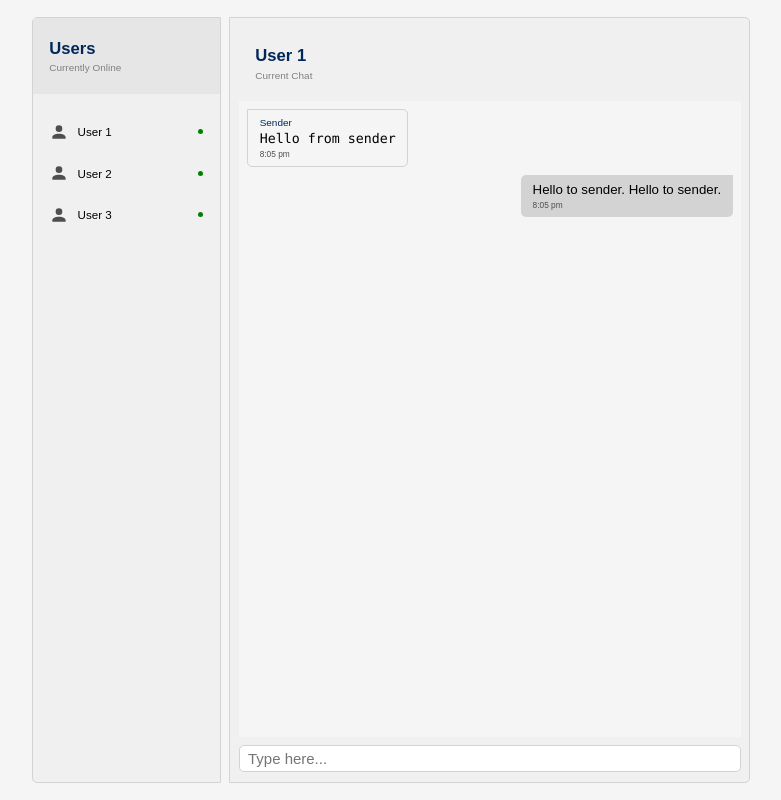
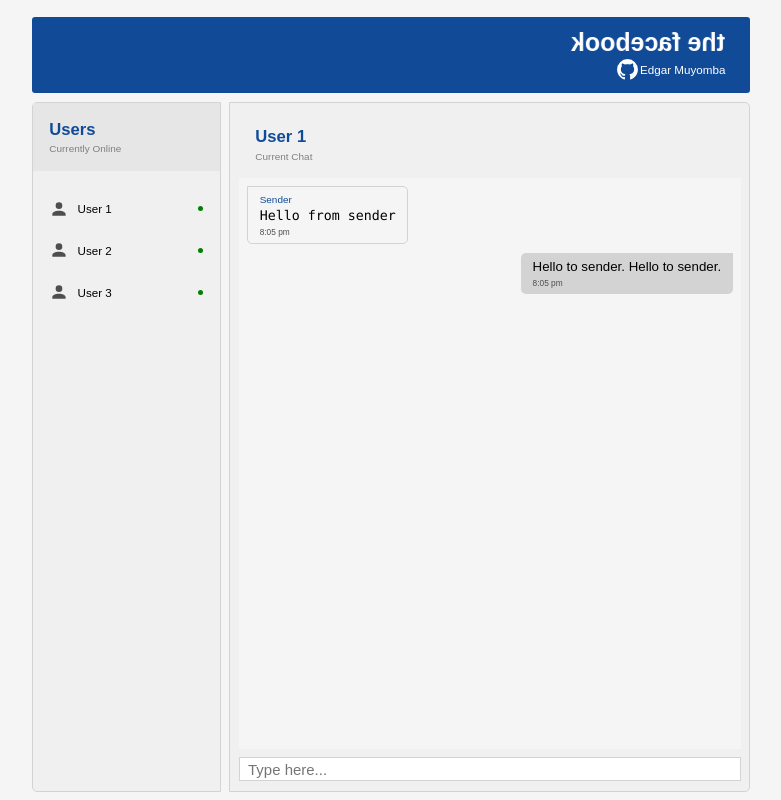
Before and after one commit to edgarmuyomba/pythonSockets, a plain HTML site: page Simple ChatRoom/client/index.html in a window 1280 px wide. Shown: the whole page, without its empty margins (249-1030 px from the left). Drawn offline with Linux system fonts and the light colour scheme.

Commit message:
client styles

```diff
--- a/Simple ChatRoom/client/index.html
+++ b/Simple ChatRoom/client/index.html
@@ -10,6 +10,17 @@
 </head>
 
 <body>
+    <div class="bookface">
+        <p class="name">the facebook</p>
+        <div class="author">
+            <svg xmlns="http://www.w3.org/2000/svg" viewBox="0 0 24 24">
+                <title>github</title>
+                <path
+                    d="M12,2A10,10 0 0,0 2,12C2,16.42 4.87,20.17 8.84,21.5C9.34,21.58 9.5,21.27 9.5,21C9.5,20.77 9.5,20.14 9.5,19.31C6.73,19.91 6.14,17.97 6.14,17.97C5.68,16.81 5.03,16.5 5.03,16.5C4.12,15.88 5.1,15.9 5.1,15.9C6.1,15.97 6.63,16.93 6.63,16.93C7.5,18.45 8.97,18 9.54,17.76C9.63,17.11 9.89,16.67 10.17,16.42C7.95,16.17 5.62,15.31 5.62,11.5C5.62,10.39 6,9.5 6.65,8.79C6.55,8.54 6.2,7.5 6.75,6.15C6.75,6.15 7.59,5.88 9.5,7.17C10.29,6.95 11.15,6.84 12,6.84C12.85,6.84 13.71,6.95 14.5,7.17C16.41,5.88 17.25,6.15 17.25,6.15C17.8,7.5 17.45,8.54 17.35,8.79C18,9.5 18.38,10.39 18.38,11.5C18.38,15.32 16.04,16.16 13.81,16.41C14.17,16.72 14.5,17.33 14.5,18.26C14.5,19.6 14.5,20.68 14.5,21C14.5,21.27 14.66,21.59 15.17,21.5C19.14,20.16 22,16.42 22,12A10,10 0 0,0 12,2Z" />
+            </svg>
+            <a href="https://github.com/edgarmuyomba">Edgar Muyomba</a>
+        </div>
+    </div>
     <div class="users">
         <div class="header">
             <p class="title">Users</p>
--- a/Simple ChatRoom/client/styles.css
+++ b/Simple ChatRoom/client/styles.css
@@ -8,27 +8,64 @@
 :root {
     font-size: calc(0.8vh + 0.8vw);
     --grey: rgb(78, 78, 78);
-    --blue: rgb(0, 39, 90);
+    --blue: rgb(17, 75, 151);
     --lightgray: rgb(230, 230, 230);
 }
 
 body {
     background-color: whitesmoke;
     padding: 1rem 10rem;
-    display: flex;
+    display: grid;
+    grid-template-rows: 10% 90%;
+    grid-template-columns: 20% 55%;
     justify-content: center;
     gap: 0.5rem;
     height: 100vh;
     width: 100vw;
 }
 
+div.bookface {
+    grid-area: 1 / 1 / 2 / 3;
+    background-color: var(--blue);
+    display: flex;
+    flex-direction: column;
+    justify-content: center;
+    align-items: end;
+    padding: 0 1.5rem;
+    border-radius: 3px;
+}
+
+.bookface p.name {
+    transform: rotateY(180deg);
+    font-weight: bold;
+    color: white;
+    font-size: 1.5rem;
+}
+
+.author {
+    display: flex;
+    align-items: center;
+    font-size: 0.7rem;
+}
+
+.author svg {
+    height: 25px;
+    width: 25px;
+    fill: white;
+}
+
+.author a {
+    color: white;
+    text-decoration: none;
+}
+
 .users {
-    width: 20%;
+    width: 100%;
     height: 100%;
     background-color: rgb(240, 240, 240);
     border: 1px solid lightgrey;
-    /* padding: 3rem 0.5rem; */
     border-radius: 5px 0 0 5px;
+    grid-area: 2 / 1 / 3 / 2;
 }
 
 .header {
@@ -86,12 +123,13 @@ span.active {
 }
 
 .messages {
-    width: 55%;
+    width: 100%;
     height: 100%;
     background-color: rgb(240, 240, 240);
     border-radius: 0 5px 5px 0;
     border: 1px solid lightgray;
     padding: 0.5rem;
+    grid-area: 2 / 2 / 3 / 3;
 }
 
 .messages .header {
@@ -155,7 +193,7 @@ div.type {
 .type input {
     height: 90%;
     width: 100%;
-    border-radius: 5px;
+    border-radius: 0;
     padding: 0 0.5rem;
     font-size: 0.9rem;
     border: 1px solid lightgray;
```
